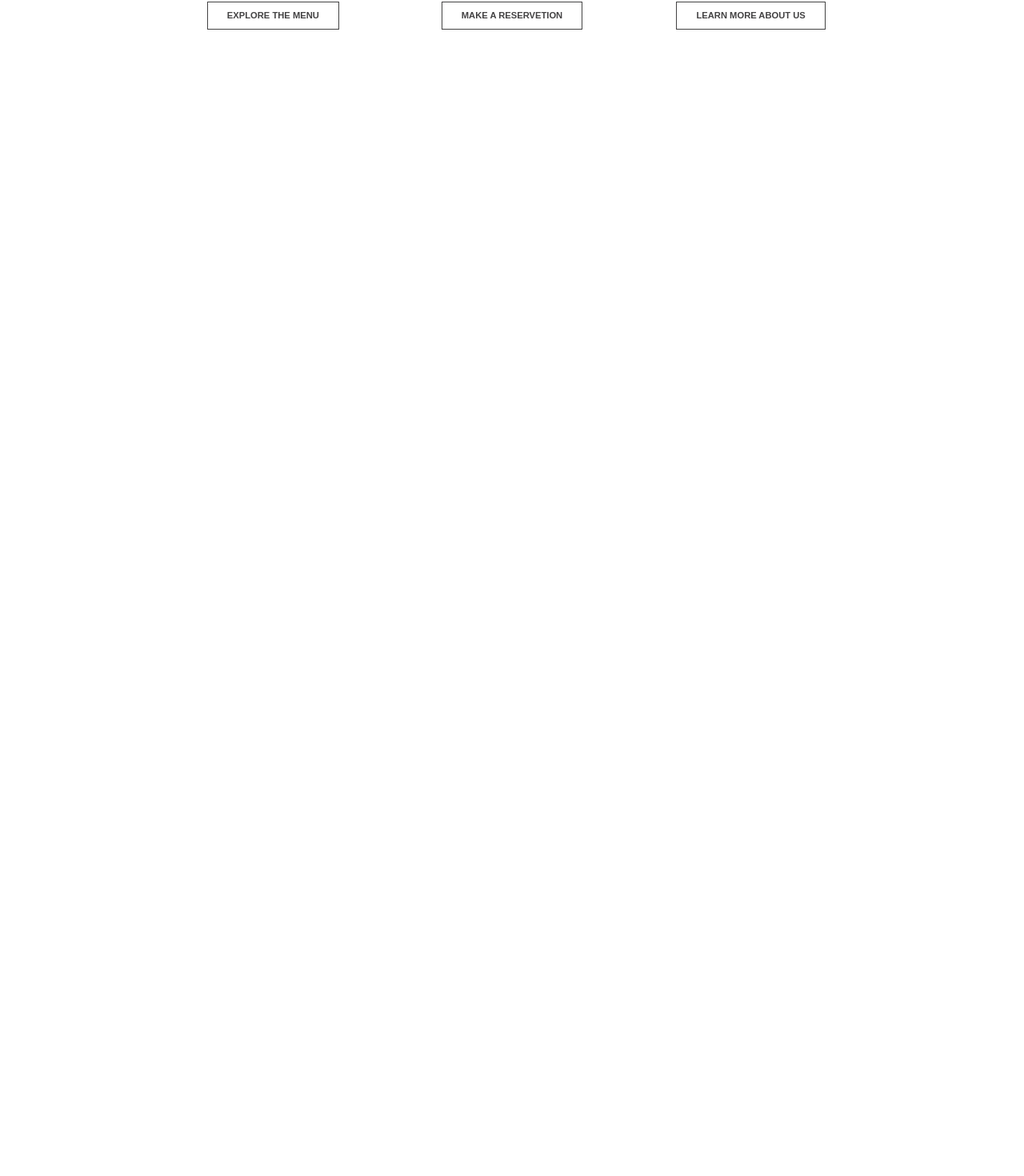
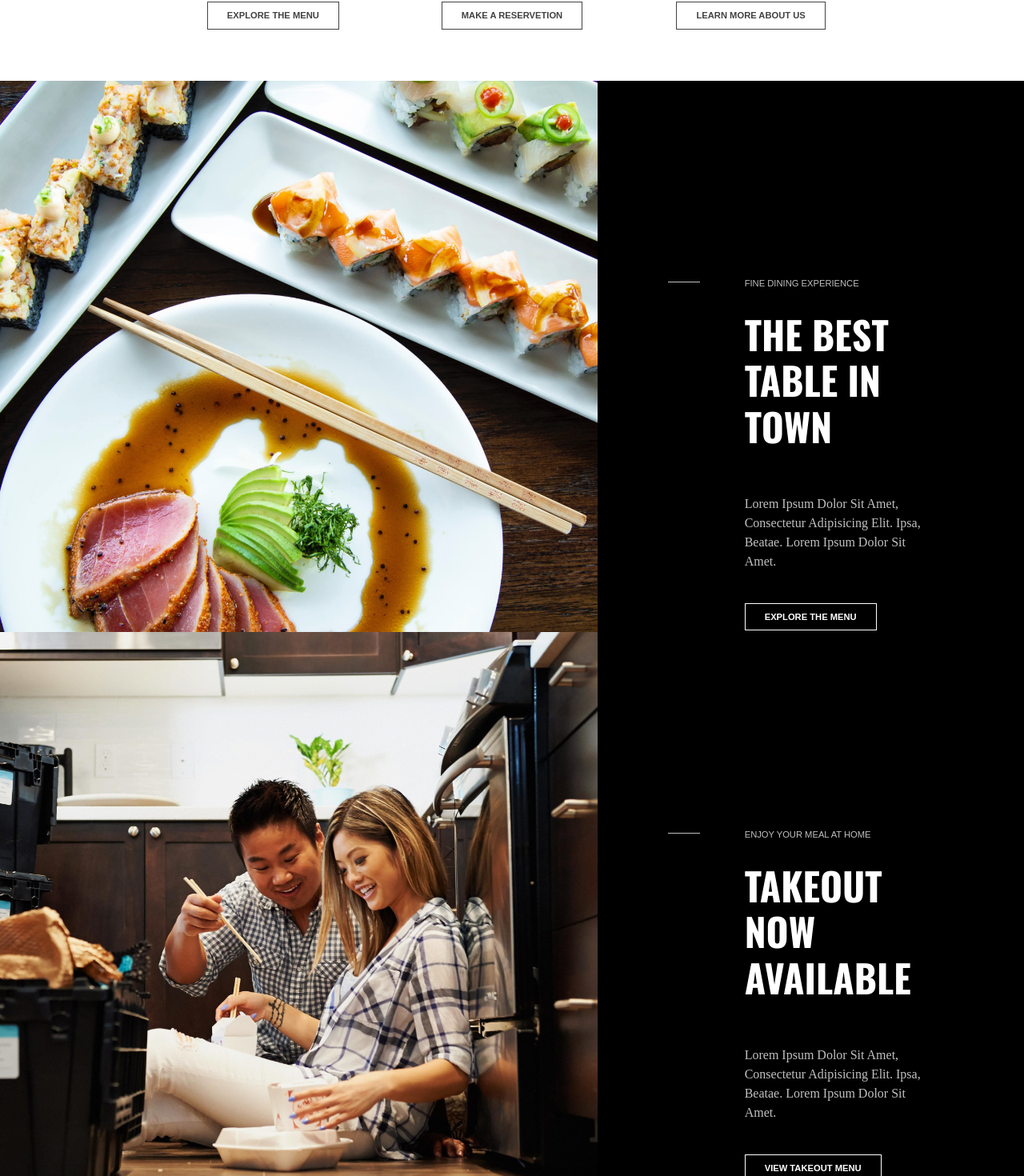
Before and after one commit to SanSciain/proj-html-vuejs, a Vue app: page / in a window 1280 px wide. Shown: the part 1929-3399 px from the top of the page at 80% size. Before the commit the page ends 2030 px from the top, so only its background shows below. Built offline with nearby package versions, Linux system fonts and the light colour scheme.

Commit message:
Add: all jumbos; Fixed: jumbos refacroting

```diff
--- a/src/components/AppJumbo.vue
+++ b/src/components/AppJumbo.vue
@@ -1,6 +1,6 @@
 <template>
   <div class="ms-wrapper">
-    <div class="row g-0">
+    <div class="row g-0" :class="{ 'flex-row-reverse': jumboContent.reverse }">
       <div class="col col-5 ms-text-col">
         <span class="ms-line"></span>
         <div class="ms-text-wrapper">
@@ -16,7 +16,7 @@
       </div>
       <div class="col col-7 ms-img-col">
         <div class="ms-img-container">
-          <img src="../assets/img/slider52x.jpg" alt="" />
+          <img :src="require(`../assets/img/${jumboContent.img}`)" alt="" />
         </div>
       </div>
     </div>
--- a/src/components/AppMain.vue
+++ b/src/components/AppMain.vue
@@ -3,6 +3,8 @@
     <AppJumbo :jumboContent="jumbos[0]" />
     <FirstSection />
     <SmallCards />
+    <AppJumbo :jumboContent="jumbos[1]" />
+    <AppJumbo :jumboContent="jumbos[2]" />
   </div>
 </template>
 
@@ -25,7 +27,24 @@ export default {
           title: "fine dining experience",
           text: "Lorem ipsum dolor sit amet, consectetur adipisicing elit. Ipsa, beatae. Lorem ipsum dolor sit amet.",
           btnText: "Explore the menu",
-          label: true,
+          img: "slider52x.jpg",
+          reverse: false,
+        },
+        {
+          upperTitle: "fine dining experience",
+          title: "the best table in town",
+          text: "Lorem ipsum dolor sit amet, consectetur adipisicing elit. Ipsa, beatae. Lorem ipsum dolor sit amet.",
+          btnText: "Explore the menu",
+          img: "slider32x.jpg",
+          reverse: true,
+        },
+        {
+          upperTitle: "enjoy your meal at home",
+          title: "takeout now available",
+          text: "Lorem ipsum dolor sit amet, consectetur adipisicing elit. Ipsa, beatae. Lorem ipsum dolor sit amet.",
+          btnText: "View takeout menu",
+          img: "slider72x-scaled.jpg",
+          reverse: true,
         },
       ],
     };
```
